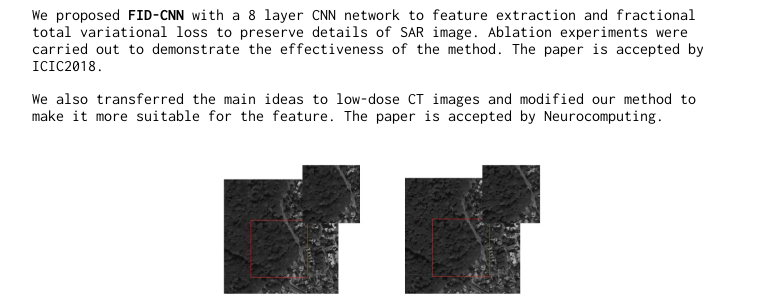
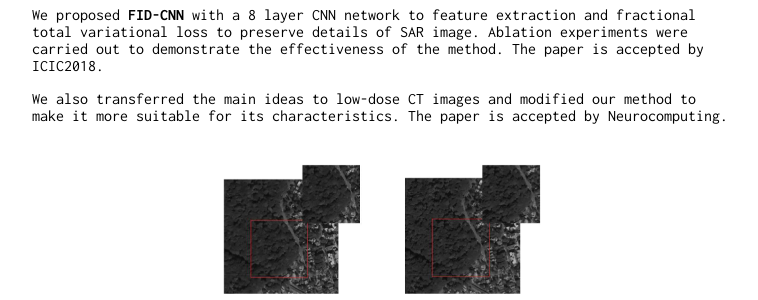
Before and after one commit to RaymondByc/raymondbyc-github.io, a Jekyll site: the page built from index.md, in a window 1280 px wide and 900 px high, scrolled down 2540 px. Shown: the part 170-470 px from the top of the window, without its empty margins (258-1016 px from the left). Built offline with Jekyll 4.4.1, drawn with Linux system fonts in a browser that asks for light colours; our own code applies the rules of GitHub Pages for plain Markdown files.

```diff
--- a/index.md
+++ b/index.md
@@ -76,7 +76,7 @@ and non-linearly keep high-frequency edge information and texture information.__
 We proposed __FID-CNN__ with a 8 layer CNN network to feature extraction and fractional total variational loss to preserve details of SAR image.
 Ablation experiments were carried out to demonstrate the effectiveness of the method. The paper is accepted by ICIC2018.
 
-We also transferred the main ideas to low-dose CT images and modified our method to make it more suitable for the feature. The paper is accepted by Neurocomputing.
+We also transferred the main ideas to low-dose CT images and modified our method to make it more suitable for its characteristics. The paper is accepted by Neurocomputing.
 
 <div style="text-align:center;"><img src="images/FID.png" width="70%"></div>
 
```
